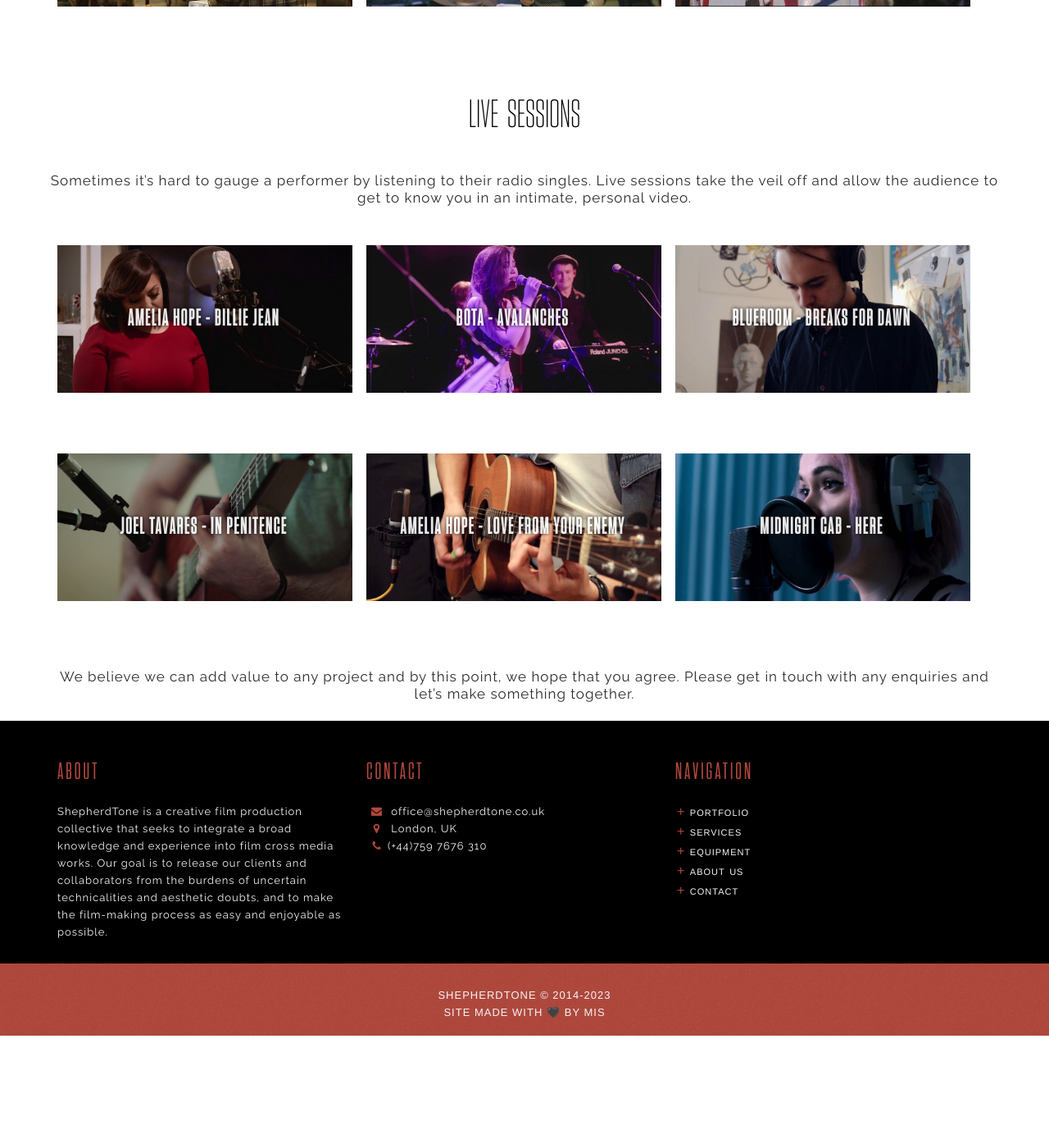
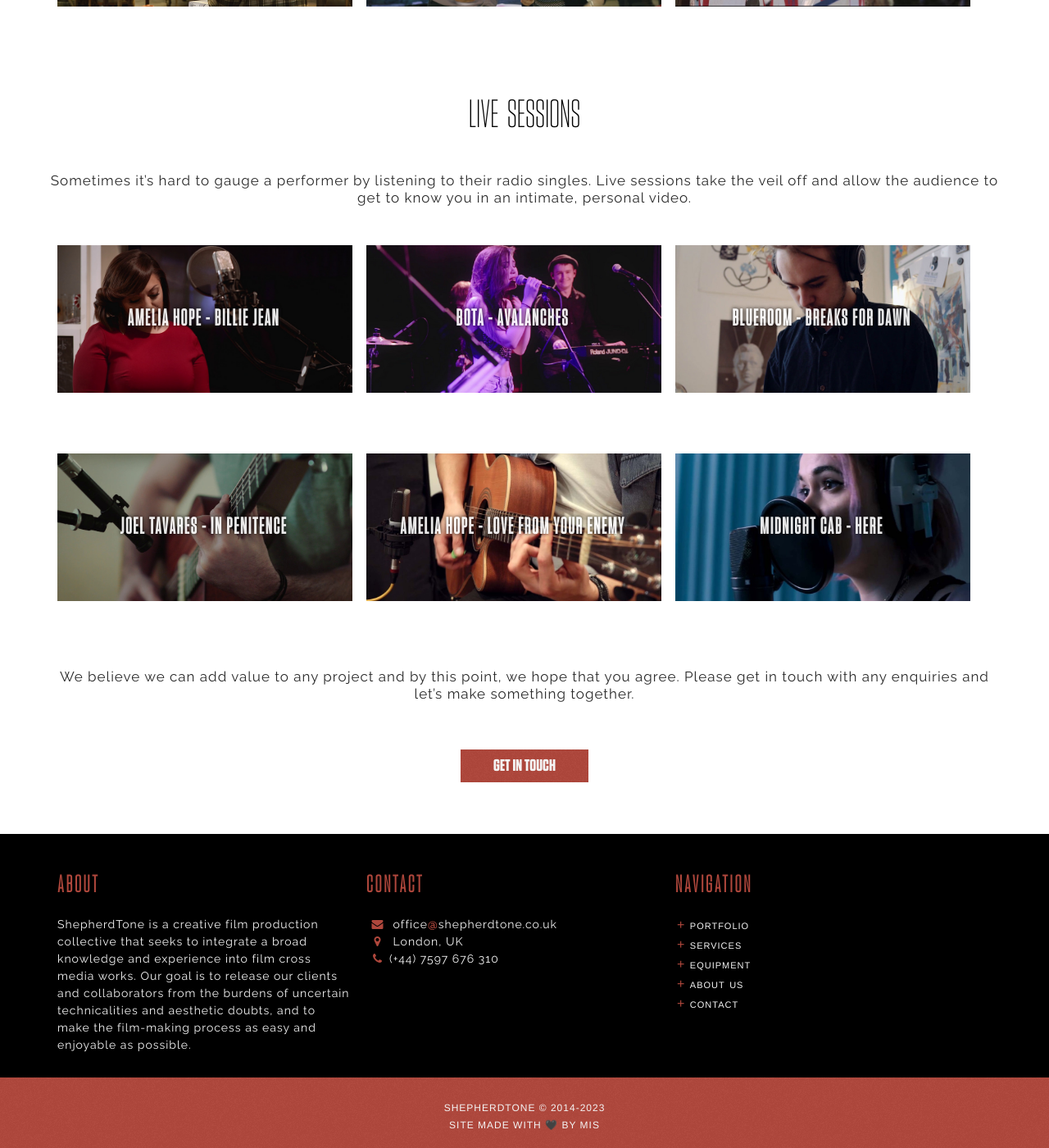
Before and after one commit to andreisas-dop/shepherdtone, a Jekyll site: the page built from portfolio.md, in a window 1280 px wide and 1400 px high, scrolled down 5420 px. Shown: the whole window at 82% size. Built offline with Jekyll 4.4.1, drawn with Linux system fonts in a browser that asks for light colours; nearby versions of some CDN libraries; some web fonts are replaced; before the commit the page ends 6683 px from its top, so only the background shows below that.

Commit message:
Contact page and buttons
- add _includes with contact details (used in footer.html and contact.md)
- add _includes with button to contact page
- add simple contact page with basic formspree.io form
- add styles for forms

```diff
--- /dev/null
+++ b/_includes/button-contact.html
@@ -0,0 +1,7 @@
+<div class="container">
+  <div class="row text-center">
+    <a class="text-center button red-bg white medium" href="/contact" target="_blank">Get in touch</a>
+
+    <p>&nbsp;</p>
+  </div>
+</div>
--- /dev/null
+++ b/_includes/contact.html
@@ -0,0 +1,8 @@
+      <h2 class="red">Contact</h2>
+      <div id="contact">
+        <p>
+          <span class="red fa fa-envelope"></span> office<span class="red"><b>@</b></span>shepherdtone.co.uk <br>
+          <span class="red fa fa-map-marker"></span> London, UK <br>
+          <span class="red fa fa-phone"></span>(+44) 7597 676 310
+        </p>
+      </div>
--- a/_includes/footer.html
+++ b/_includes/footer.html
@@ -3,23 +3,16 @@
     <div class="row">
 
       <div class="col-1-of-3">
-        <h4>About</h4>
+        <h2 class="red">About</h2>
           <p>ShepherdTone is a creative film production collective that seeks to integrate a broad knowledge and experience into film cross media works. Our goal is to release our clients and collaborators from the burdens of uncertain technicalities and aesthetic doubts, and to make the film-making process as easy and enjoyable as possible. </p>
       </div>
 
       <div class="col-1-of-3">
-        <h4>Contact</h4>
-        <div id="contact">
-          <p>
-            <span class="fa fa-envelope"></span> office@shepherdtone.co.uk <br>
-            <span class="fa fa-map-marker"></span> London, UK <br>
-            <span class="fa fa-phone"></span>(+44)759 7676 310
-          </p>
-        </div>
+      {% include contact.html %}
       </div>
 
       <div class="col-1-of-3">
-        <h4>Navigation</h4>
+        <h2 class="red">Navigation</h2>
         <ul class="footer-menu">
           <li class="menu-item">
             <a href="portofolio">Portfolio</a>
--- a/assets/css/style.css
+++ b/assets/css/style.css
@@ -35,6 +35,7 @@ h1 {
 h2 {
     font: normal 48px 'Tungsten-Condensed-Light';
     font-weight: normal;
+    text-transform: upptercase;
     word-spacing: 6px;
 }
 h3, h4 {
@@ -78,9 +79,45 @@ p {
 .sub { margin-top:    2px; }
 
 
+.fa {
+    text-align: center;
+    width: 28px;
+}
+
+form .row, form p {
+    margin: 0 auto;
+    padding: 0;
+}
+form p {
+    padding-top: 8px;
+}
+form input[type="text"],
+form input[type="email"],
+form input[type="phone"],
+form input[type="url"],
+form input[type="date"],
+form textarea {
+    margin: 0 auto;
+    font-family: 'proxima-nova', Raleway, sans-serif;
+    width: 100%;
+    border: 0;
+    border-radius: 5px;
+    padding-left: 5px;
+    font-size: 16px;
+    line-height: 32px;
+}
+form .red {
+    font-size: 35px;
+    line-height: 17px;
+    position: relative;
+    top: 8px;
+}
+
+
+
 /* Colours
 ================================================== */
-p {    color: #2b2b2b; }
+p { color: #2b2b2b; }
 
 .red,   .red   p, .red a   { color: #af473c; }
 .grey,  .grey  p, .grey a  { color: #ddd;    }
@@ -101,10 +138,10 @@ a, a:hover, a:hover > * {
     background-image: url('/assets/img/noise-bg.png');
 }
 
-.white-bg {    background-color: #fff;    }
-.red-bg   {    background-color: #af473c; }
-.grey-bg  {    background-color: #eee;    }
-.dark-bg  {    background-color: #2c2c2c; }
+.white-bg { background-color: #fff;    }
+.red-bg   { background-color: #af473c; }
+.grey-bg  { background-color: #eee;    }
+.dark-bg  { background-color: #2c2c2c; }
 .black-bg { background-color: #000;    }
 
 .shadow {
@@ -116,7 +153,7 @@ a, a:hover, a:hover > * {
 }
 
 .button {
-    box-shadow: 0 0 -2px rgba(0,0,0,0.8);
+    border: 0;
     margin: 20px auto;
     padding: 8px;
     text-align: center;
@@ -130,6 +167,7 @@ a, a:hover, a:hover > * {
 }
 .button:hover {
     background-color: #2c2c2c;
+    color: #f4f4f4;
 }
 
 .button.narrow {
@@ -218,27 +256,18 @@ a#close-menu  {
 
 /* Footer
 ================================================== */
-footer h4 {
+footer h2 {
     margin: 20px 0;
     text-align: left;
-    color: #af473c;
-    font: normal 29px "Tungsten-Condensed-Medium";
+    font-size: 29px;
     letter-spacing: 3px;
-    text-transform: uppercase;
+    font-weight: bold;
 }
 footer p {
-    color: #f4f4f4;
     text-align: left;
-    font-size: 13px;
+    font-size: 14px;
     letter-spacing: 1px;
 }
-
-footer .fa {
-    width: 26px;
-    text-align: center;
-    color: #af473c;
-}
-
 footer ul {
     padding-left: 0;
 }
@@ -263,8 +292,7 @@ footer li a:before {
 #copyright p {
     font-family: 'Montserrat', Helvetica, sans-serif;
     text-transform: uppercase;
-    letter-spacing: 1px;
-    font-size: 13px;
+    font-size: 12px;
 }
 
 
--- a/portfolio.md
+++ b/portfolio.md
@@ -63,3 +63,5 @@ We believe we can add value to any project and by this point, we hope that you a
     </p>
   </div>
 </div>
+
+{% include button-contact.html %}
```
Also changed, not shown: contact.md (added, +39 -0 lines), equipment.md (+2 -0 lines), services.md (+3 -0 lines), assets/img/contact.png (added).
